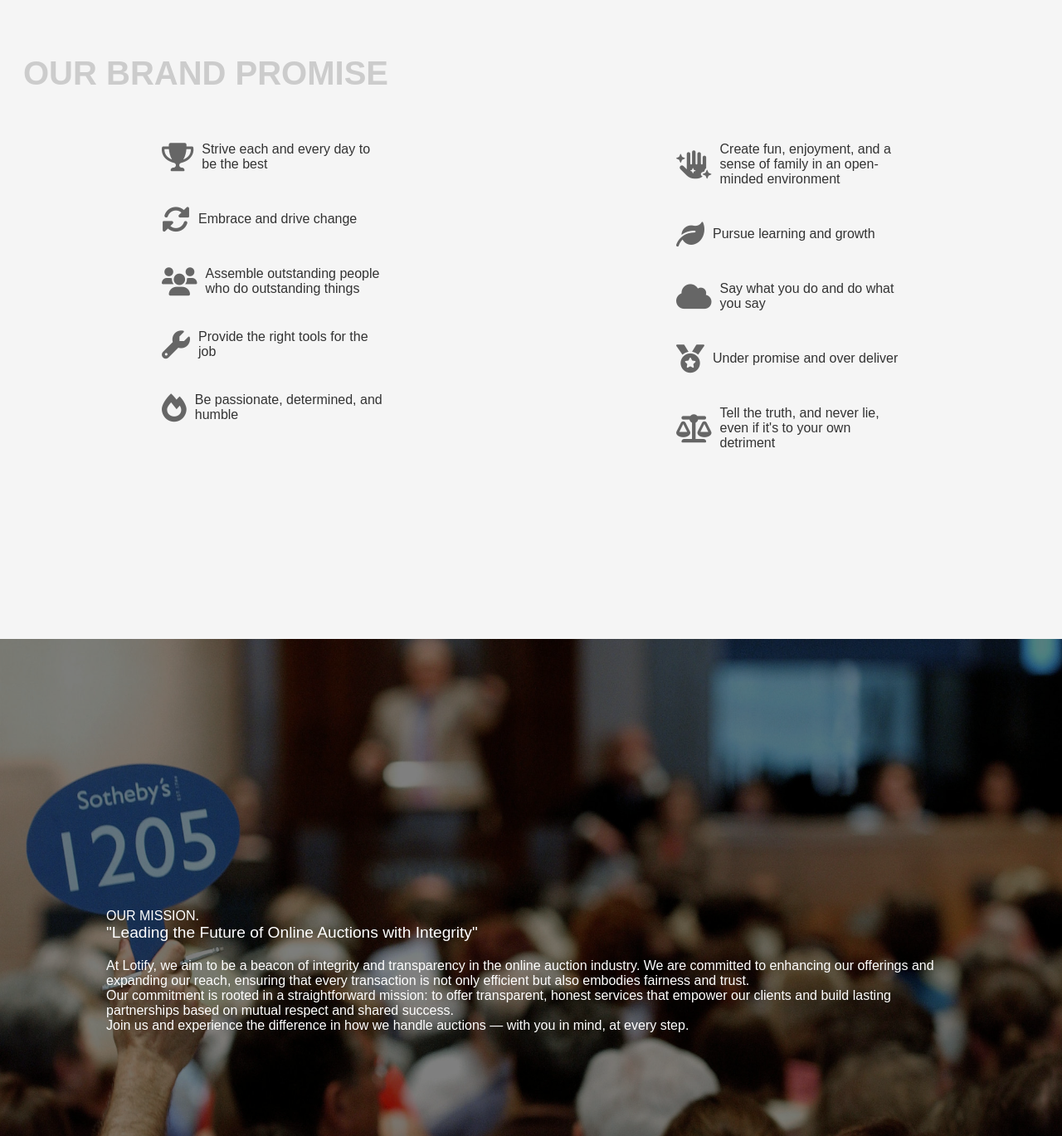
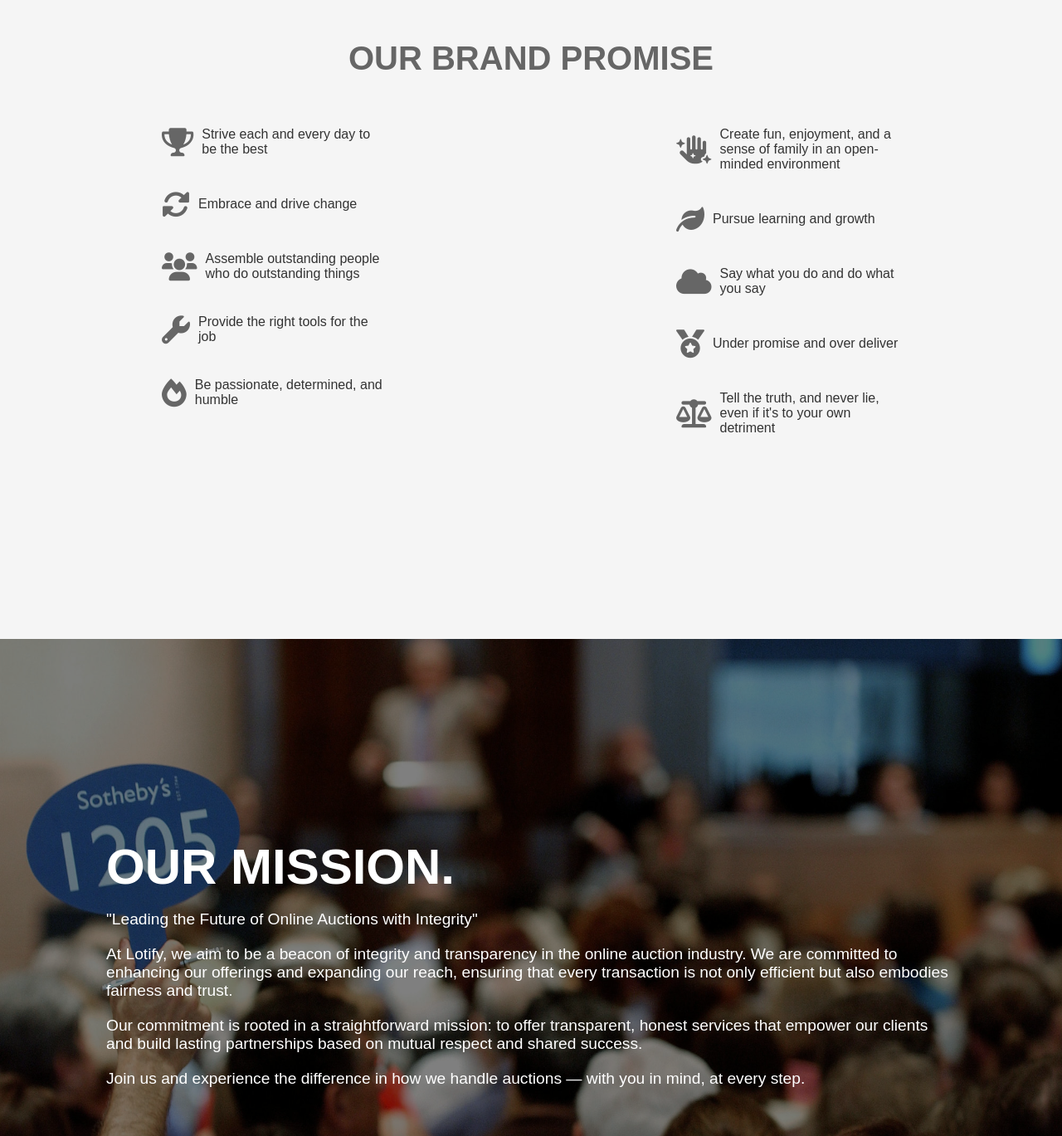
Before and after one commit to AZ4T/backend-project, a plain HTML site: page pages/about.html in a window 1280 px wide. Shown: the part 1880-3249 px from the top of the page at 83% size. Drawn offline with Linux system fonts and the light colour scheme.

Commit message:
Исправил текст в абаут

```diff
--- a/pages/about.html
+++ b/pages/about.html
@@ -45,11 +45,11 @@
         </div>
   </div>
   <!--иконки и тд-->
+
   <div class="main-content">
     <br>
-    <br>
+    <h2 class="brand-promise-title">OUR BRAND PROMISE</h2> <!-- Заголовок -->
 
-    <h2 class="brand-promise-title" style="text-align: center;">OUR BRAND PROMISE</h2> <!-- Заголовок -->
     <div class="container-icons">
       <div class="column-icons">
         <div class="item-icons">
@@ -100,11 +100,12 @@
   <div class="background1">
     <div class="darken1"></div>
     <div class="content123">
-      <h1>OUR MISSION.</h1>
+      <h1 class="ourmission-h1">OUR MISSION.</h1>
+      <br>
       <p class="p1">"Leading the Future of Online Auctions with Integrity"</p>
-      <p>At Lotify, we aim to be a beacon of integrity and transparency in the online auction industry. We are committed to enhancing our offerings and expanding our reach, ensuring that every transaction is not only efficient but also embodies fairness and trust.</p>
-      <p>Our commitment is rooted in a straightforward mission: to offer transparent, honest services that empower our clients and build lasting partnerships based on mutual respect and shared success.</p>
-      <p>Join us and experience the difference in how we handle auctions — with you in mind, at every step.</p>
+      <p class="p1">At Lotify, we aim to be a beacon of integrity and transparency in the online auction industry. We are committed to enhancing our offerings and expanding our reach, ensuring that every transaction is not only efficient but also embodies fairness and trust.</p>
+      <p class="p1">Our commitment is rooted in a straightforward mission: to offer transparent, honest services that empower our clients and build lasting partnerships based on mutual respect and shared success.</p>
+      <p class="p1">Join us and experience the difference in how we handle auctions — with you in mind, at every step.</p>
     </div>
   </div>
   <body class="footer-page">
--- a/styles/styles.css
+++ b/styles/styles.css
@@ -247,20 +247,23 @@ legend {
     background: #f5f5f5;
     color: #333;
     min-height: 100vh;
+    text-align: center;
   }
 
   .brand-promise-title {
+    text-align: center !important;
     font-size: 40px; /* Размер шрифта для заголовка */
-    text-align: center;
     font-weight: bold; /* Жирное начертание */
     margin-bottom: 30px; /* Отступ после заголовка */
     text-transform: uppercase; /* Все буквы заглавные */
+    color: #666;
   }
 
   .container-icons {
     display: flex;
     justify-content: space-around; /* Оптимизировано для равномерного распределения */
     flex-wrap: wrap;
+    text-align:left ;
   }
 
   .column-icons {
@@ -705,3 +708,9 @@ input[type=text]:placeholder {
   border-top: 1px solid #333;
   background-color: black;
 }
+
+.ourmission-h1{
+  font-size: 60px;
+  font-family: Arial, sans-serif;
+  font-weight: bold;
+}
```
